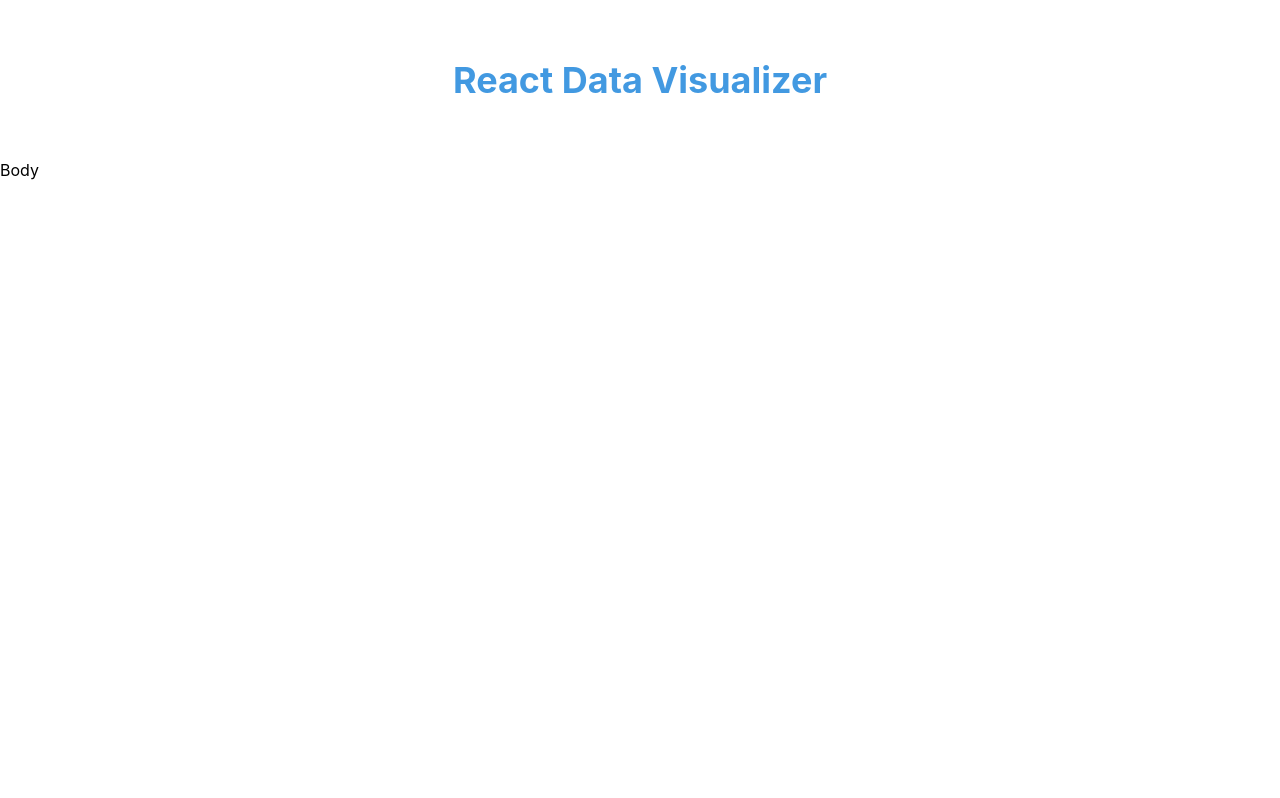
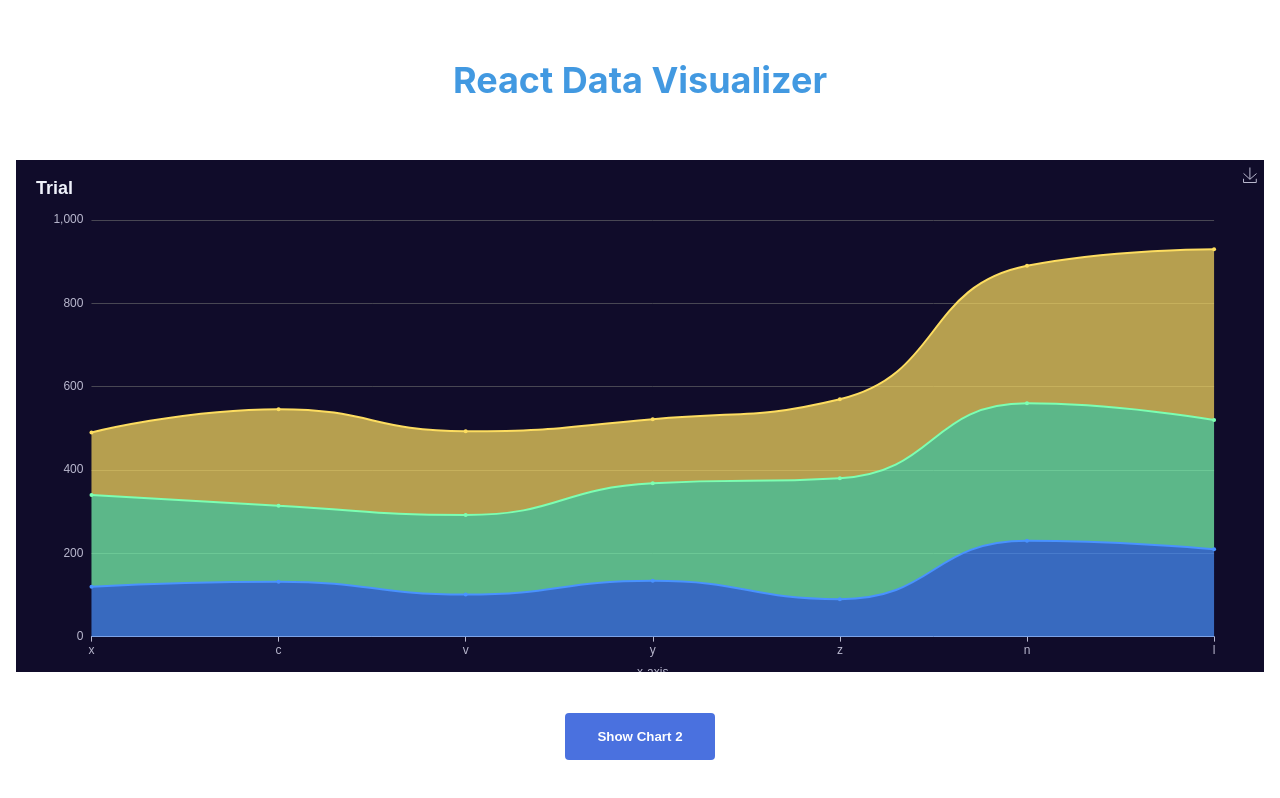
Before and after one commit to theDevSoham/web_data_visualizer, a React (Create React App) app: page / in a window 1280 px wide. Built offline with nearby package versions, Linux system fonts and the light colour scheme; the HTML template or start-up script is replaced by a standard one.

Commit message:
chart component added

```diff
--- a/package.json
+++ b/package.json
@@ -10,6 +10,8 @@
     "@types/node": "^16.7.13",
     "@types/react": "^18.0.0",
     "@types/react-dom": "^18.0.0",
+    "echarts": "^5.4.2",
+    "echarts-for-react": "^3.0.2",
     "react": "^18.2.0",
     "react-dom": "^18.2.0",
     "react-scripts": "5.0.1",
--- a/src/components/Body.tsx
+++ b/src/components/Body.tsx
@@ -1,7 +1,32 @@
+// local imports
 import React from 'react'
+import Chart1 from './Chart1'
 
 const Body: React.FC = () => {
-  return <div>Body</div>
+  const [chartNum, setChartNum] = React.useState<number>(1)
+
+  const updateChart = (e: React.MouseEvent<HTMLButtonElement>): void => {
+    e.preventDefault()
+    setChartNum((chartNum) => {
+      if (chartNum === 1) return 2
+      else return 1
+    })
+  }
+  return (
+    <section className="w-full h-8/10 flex flex-col justify-center items-center">
+      <div className="w-full h-8/10 px-4">
+        {chartNum === 1 && <Chart1 />}
+      </div>
+      <div className="w-full h-2/10 flex justify-center items-center">
+        <button
+          className="bg-blue-700 text-white font-bold py-4 px-8 rounded"
+          onClick={updateChart}
+        >
+          Show Chart {chartNum === 1 ? 2 : 1}
+        </button>
+      </div>
+    </section>
+  )
 }
 
 export default Body
--- /dev/null
+++ b/src/components/Chart1.tsx
@@ -0,0 +1,50 @@
+// local imports
+import React from 'react'
+import { option } from '../static/static'
+
+// importing the core library.
+import ReactEChartsCore from 'echarts-for-react/lib/core'
+
+// Importing the echarts core module, which provides the necessary interfaces for using echarts.
+import * as echarts from 'echarts/core'
+import { BarChart, LineChart } from 'echarts/charts'
+
+// importing required components, all suffixed with Component
+import {
+  GridComponent,
+  TooltipComponent,
+  TitleComponent,
+  LegendComponent,
+  ToolboxComponent
+} from 'echarts/components'
+
+// importing default canvas renderer
+import { CanvasRenderer } from 'echarts/renderers'
+
+// Register the required components
+echarts.use([
+  TitleComponent,
+  TooltipComponent,
+  GridComponent,
+  BarChart,
+  LineChart,
+  CanvasRenderer,
+  LegendComponent,
+  ToolboxComponent
+])
+
+const Chart1: React.FC = () => {
+  return (
+    <ReactEChartsCore
+      echarts={echarts}
+      option={option}
+      notMerge={true}
+      lazyUpdate={true}
+      theme={'dark'}
+      opts={{ renderer: 'canvas' }}
+      style={{ width: '100%', height: '100%' }}
+    />
+  )
+}
+
+export default Chart1
--- a/src/index.css
+++ b/src/index.css
@@ -11,6 +11,10 @@ body {
     font-family: -apple-system, BlinkMacSystemFont, 'Segoe UI', 'Roboto', 'Oxygen', 'Ubuntu', 'Cantarell', 'Fira Sans', 'Droid Sans', 'Helvetica Neue', sans-serif;
     -webkit-font-smoothing: antialiased;
     -moz-osx-font-smoothing: grayscale;
+}
+
+.p-4 {
+    padding: 1rem;
 }
 
 .w-full {
@@ -54,6 +58,14 @@ body {
     height: 80%;
 }
 
+.w-1\/2 {
+    width: 50%;
+}
+
+.h-1\/2 {
+    height: 50%;
+}
+
 .flex {
     display: flex;
 }
@@ -68,6 +80,48 @@ body {
 
 .items-center {
     align-items: center;
+}
+
+button {
+    cursor: pointer;
+    outline: none;
+    border: none;
+    opacity: 0.8;
+}
+
+button:hover {
+    opacity: 1;
+}
+
+.bg-blue-700 {
+    background-color: rgb(29 78 216);
+}
+
+.text-white {
+    color: #fff;
+}
+
+.font-bold {
+    font-weight: 700;
+}
+
+.py-4 {
+    padding-top: 1rem;
+    padding-bottom: 1rem;
+}
+
+.px-4 {
+    padding-left: 1rem;
+    padding-right: 1rem;
+}
+
+.px-8 {
+    padding-left: 2rem;
+    padding-right: 2rem;
+}
+
+.rounded {
+    border-radius: 0.25rem;
 }
 
 .loader {
--- /dev/null
+++ b/src/static/static.ts
@@ -0,0 +1,66 @@
+const option = {
+  title: {
+    text: 'Trial',
+    padding: 20
+  },
+  tooltip: {
+    trigger: 'axis'
+  },
+  legend: {
+    data: ['a', 'b', 'c']
+  },
+  toolbox: {
+    feature: {
+      saveAsImage: {}
+    }
+  },
+  grid: {
+    left: '3%',
+    right: '4%',
+    bottom: '3%',
+    containLabel: true
+  },
+  xAxis: [
+    {
+      type: 'category',
+      boundaryGap: false,
+      name: 'x-axis',
+      nameLocation: 'center',
+      nameGap: 30,
+      data: ['x', 'c', 'v', 'y', 'z', 'n', 'l']
+    }
+  ],
+  yAxis: [
+    {
+      type: 'value'
+    }
+  ],
+  series: [
+    {
+      name: 'q',
+      type: 'line',
+      stack: 'x',
+      smooth: true,
+      areaStyle: { normal: {} },
+      data: [120, 132, 101, 134, 90, 230, 210]
+    },
+    {
+      name: 'w',
+      type: 'line',
+      stack: 'x',
+      smooth: true,
+      areaStyle: { normal: {} },
+      data: [220, 182, 191, 234, 290, 330, 310]
+    },
+    {
+      name: 'r',
+      type: 'line',
+      stack: 'x',
+      smooth: true,
+      areaStyle: { normal: {} },
+      data: [150, 232, 201, 154, 190, 330, 410]
+    }
+  ]
+}
+
+export { option }
```
Also changed, not shown: src/static/helpers.ts (added, +8 -0 lines), 1 other file (tests, documents, lock files or other folders).
